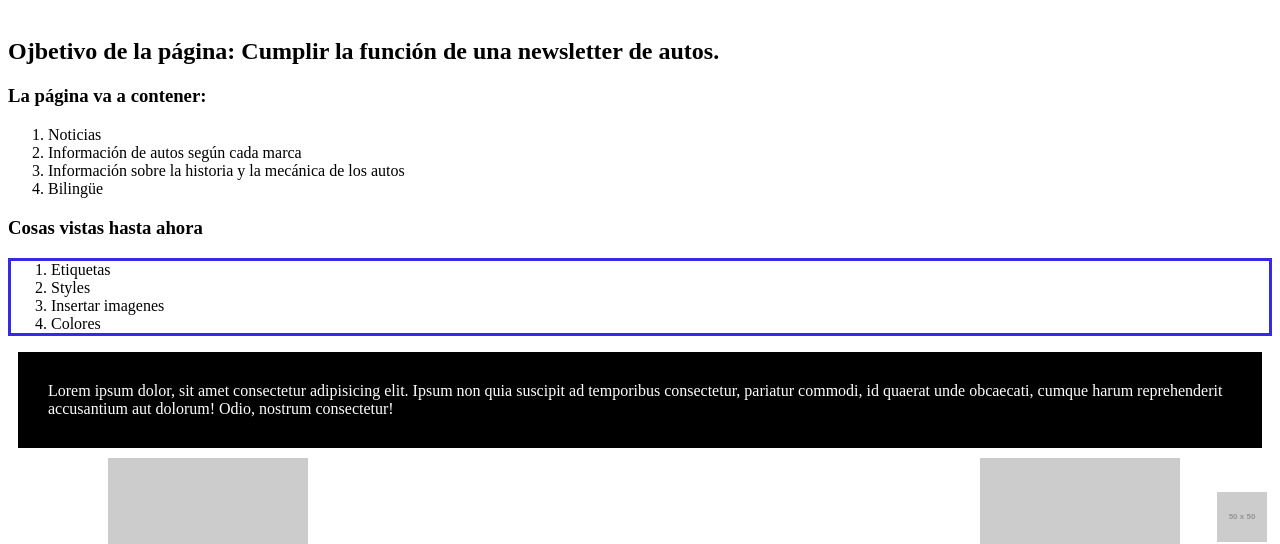
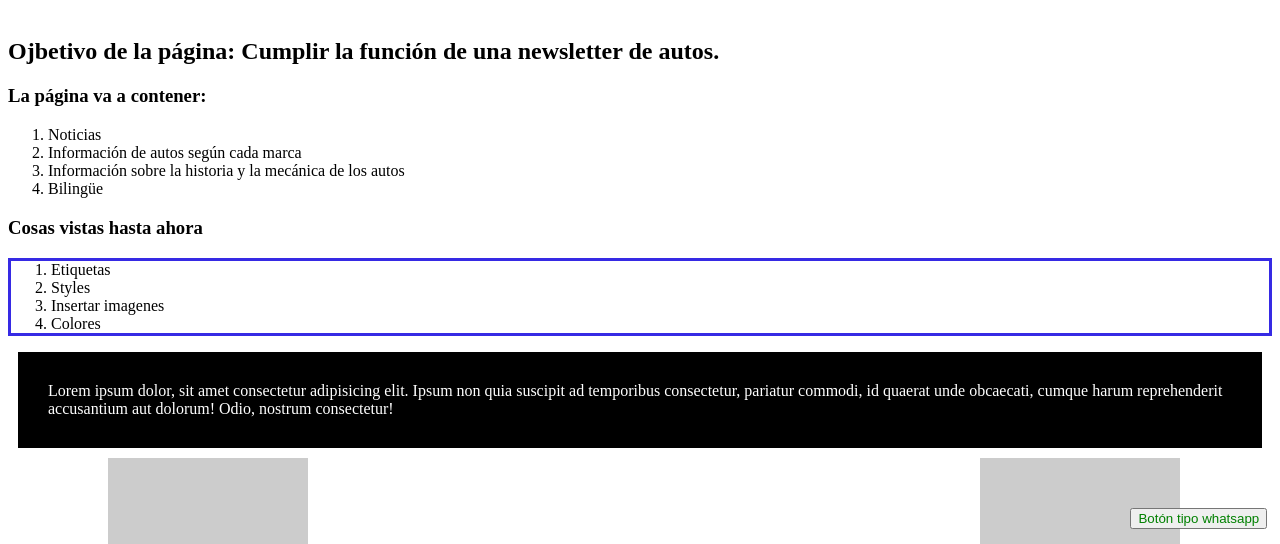
Before and after one commit to vbeltramo/ProgramacionWeb, a plain HTML site: page index.html in a window 1280 px wide. Shown: the part 245-789 px from the top of the page. Drawn offline with Linux system fonts and the light colour scheme; placeholder pictures from the web are drawn by us.

Commit message:
index de dani

```diff
--- a/index.html
+++ b/index.html
@@ -45,7 +45,7 @@
 
         <img src="http://via.placeholder.com/200" class="imagenderecha" alt="Imagen no disponible">
         <img src="http://via.placeholder.com/200" class="imagenizquierda" alt="Imagen no disponible">
-        <img src="http://via.placeholder.com/50" class="fijaesquina" alt="">
+        <input type="button" value="Botón tipo whatsapp" class="fijaesquina colorbotonwhatsapp">
     </main>
     <footer>
         <h3>La página va a tener un lugar para suscribirse a la newsletter</h3>
--- a/styles.css
+++ b/styles.css
@@ -13,9 +13,10 @@
 .negrita{font-weight: bold;}
 .fijaesquina{
     position: fixed;
-    bottom: 1vw;
+    bottom: 2vw;
     right: 1vw;
 }
+.colorbotonwhatsapp{color: green;}
 .imagenderecha{
     position: absolute;
     right: 100px;
```
